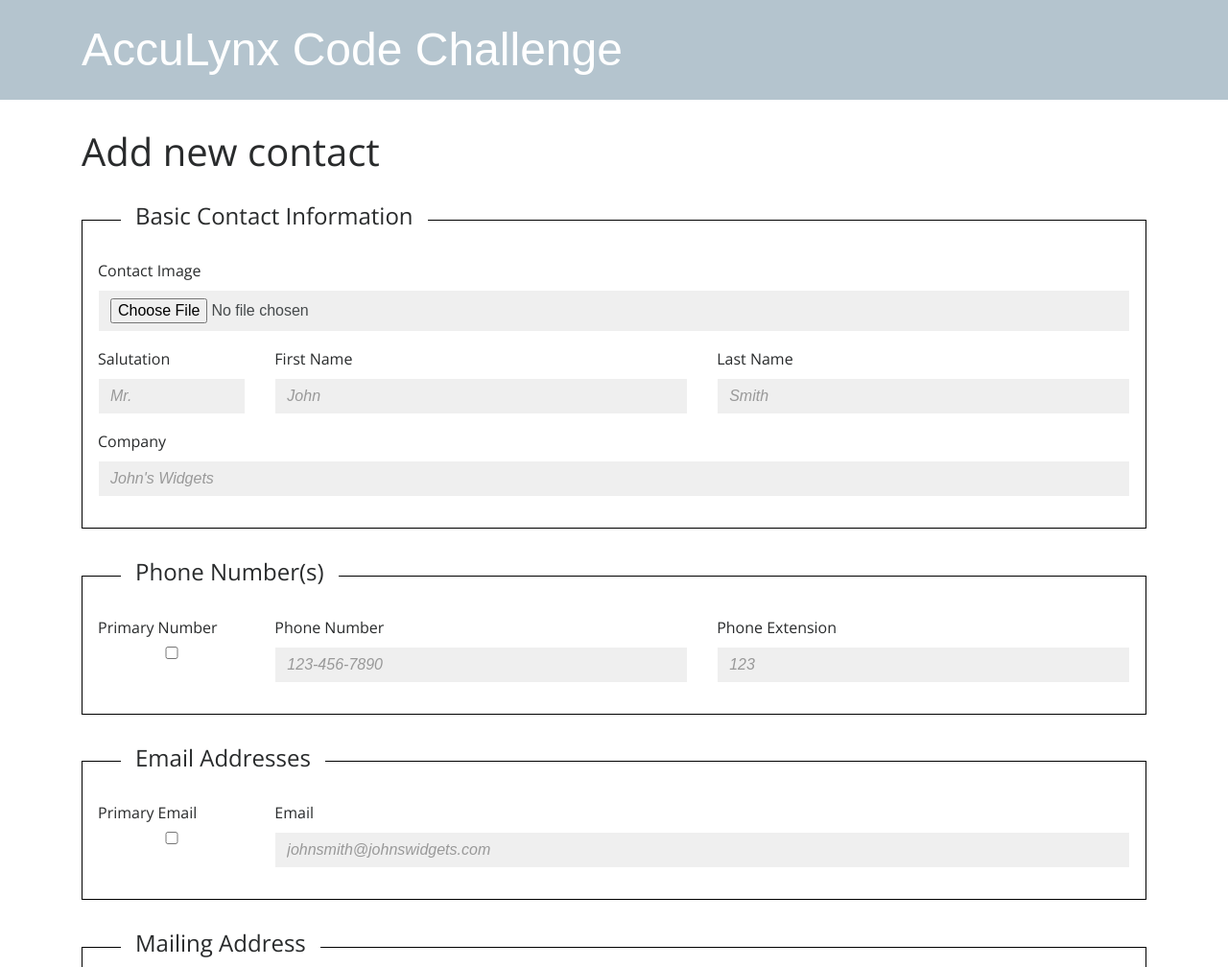
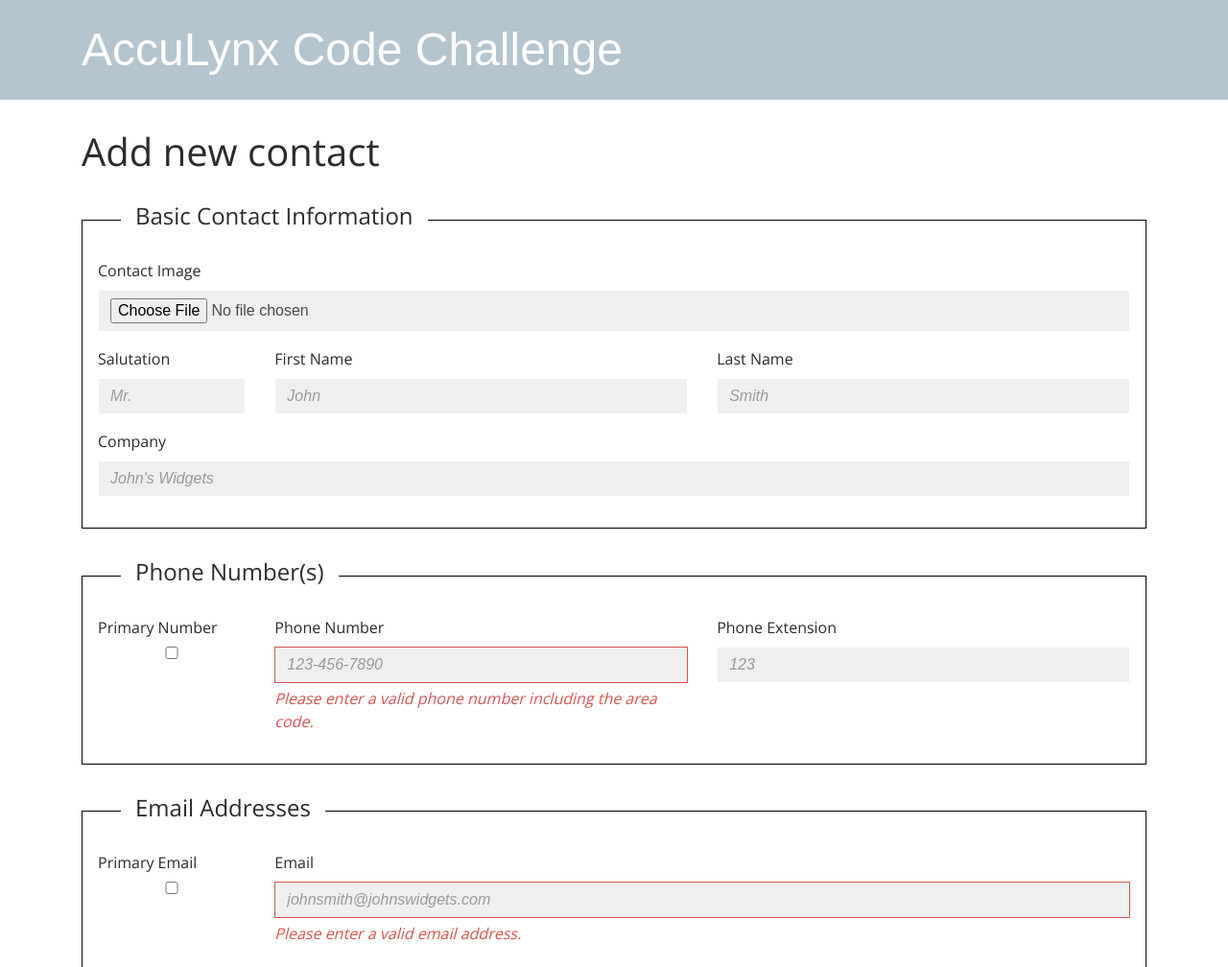
Before and after one commit to the-emz/AccuLynx-Code-Challenge, a plain HTML site: page index.html in a window 1280 px wide. Shown: the top 1008 px of the page at 96% size. Drawn offline with nearby package versions, Linux system fonts and the light colour scheme; a script that the page names is missing; a web font is replaced by a local one.

Commit message:
add validation with basic styling

```diff
--- a/assets/styles/forms.scss
+++ b/assets/styles/forms.scss
@@ -11,6 +11,7 @@ legend{
     font-size: 1em;
   }
 }
+
 
 input.form-control {
   border-radius: 0;
@@ -26,6 +27,12 @@ input.form-control {
     border: solid 1px;
   }
 }
+
+.has-danger .form-control-feedback {
+  font-style: italic;
+}
+
+
 .form-footer{
   margin-top: 2em;
   text-align: center;
--- a/assets/styles/main.scss
+++ b/assets/styles/main.scss
@@ -5,4 +5,5 @@
 @import url('https://fonts.googleapis.com/css?family=Bubbler+One|Open+Sans');
 @import "header.scss";
 @import "forms.scss";
-@import "pages.scss";@import "footer.scss";
+@import "pages.scss";
+@import "footer.scss";
--- a/index.html
+++ b/index.html
@@ -41,6 +41,7 @@
                             <div class="form-group col-md-5">
                                 <label for="contact-first">First Name</label>
                                 <input class="form-control" id="contact-first" placeholder="John">
+
                             </div>
                             <div class="form-group col-md-5">
                                 <label for="contact-last">Last Name</label>
@@ -61,9 +62,10 @@
                                 <label for="contact-phone-primary">Primary Number</label>
                                 <input class="form-control" id="contact-phone-primary" type="checkbox">
                             </div>
-                            <div class="form-group col-md-5">
+                            <div class="form-group has-danger col-md-5">
                                 <label for="contact-phone">Phone Number</label>
                                 <input class="form-control" id="contact-phone" type="tel" placeholder="123-456-7890">
+                                <div class="form-control-feedback">Please enter a valid phone number including the area code.</div>
                             </div>
                             <div class="form-group col-md-5">
                                 <label for="contact-phone-ext">Phone Extension</label>
@@ -75,13 +77,14 @@
                         <legend><h2 class="col-md-12">Email Addresses</h2></legend>
 
                         <div class="email row">
-                            <div class="form-group col-md-2">
+                            <div class="form-group has-danger col-md-2">
                                 <label for="contact-email-primary">Primary Email</label>
                                 <input class="form-control" id="contact-email-primary" type="checkbox">
                             </div>
-                            <div class="form-group col-md-10">
+                            <div class="form-group has-danger col-md-10">
                                 <label for="contact-email">Email</label>
                                 <input class="form-control" id="contact-email" type="email" placeholder="johnsmith@johnswidgets.com">
+                                <div class="form-control-feedback">Please enter a valid email address.</div>
                             </div>
                         </div>
                     </fieldset>
```
Also changed, not shown: assets/styles/main.css.
